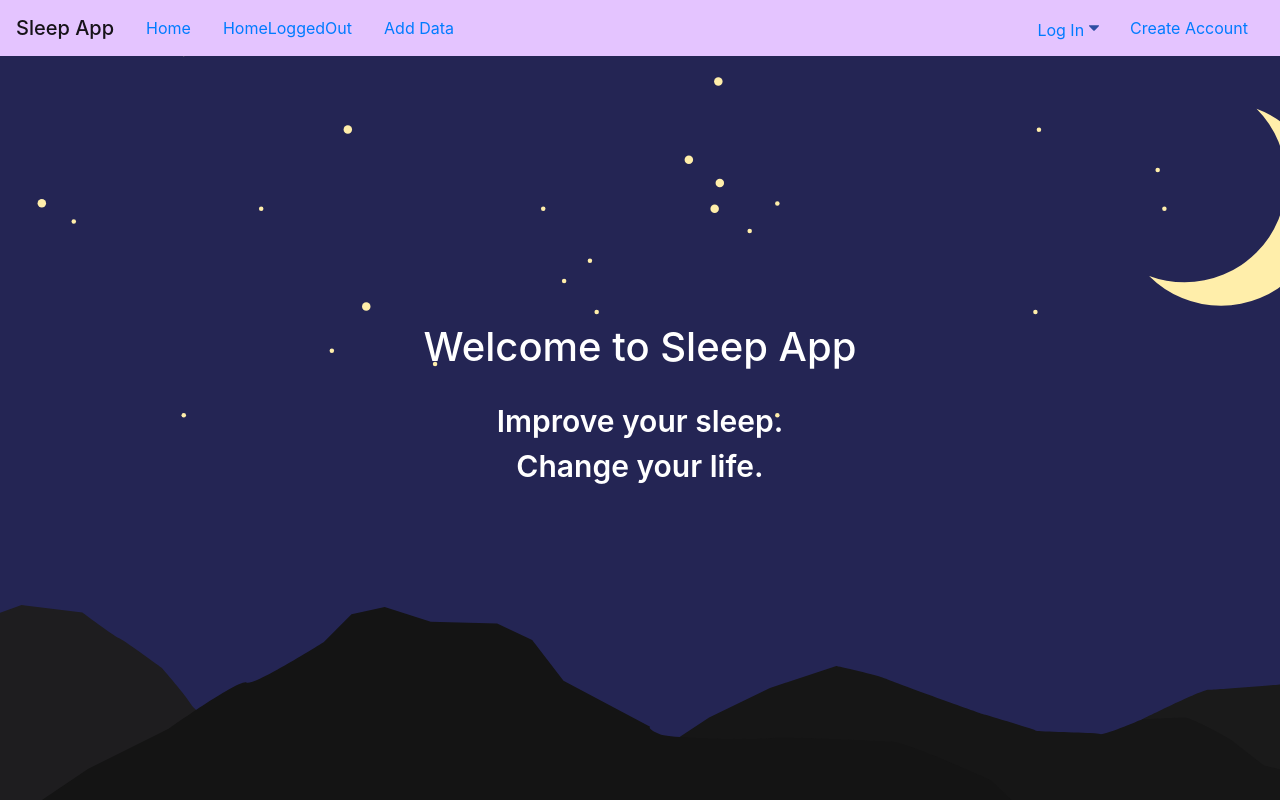
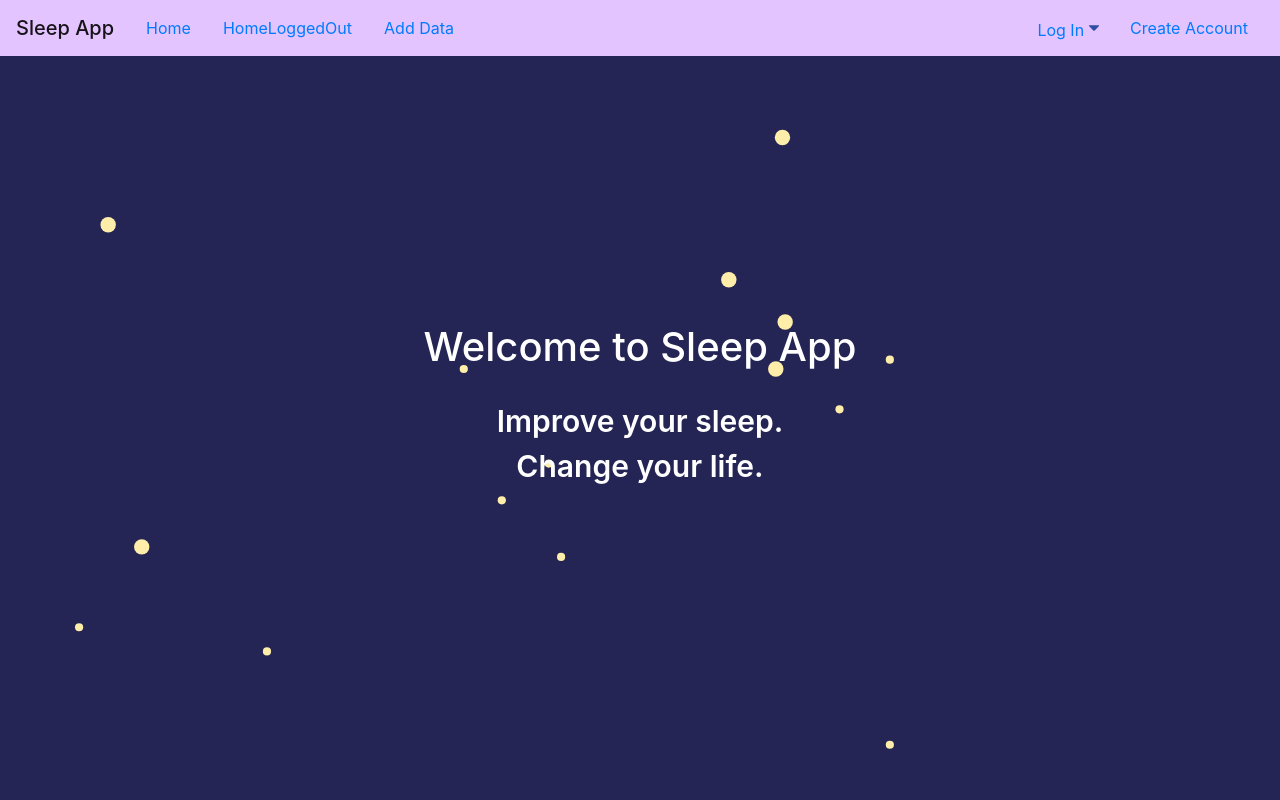
Before and after one commit to omartheman/sleep-app, a React (Create React App) app: page /sleep/home-logged-out in a window 1280 px wide. Shown: the top 800 px of the page. Built offline with nearby package versions, Linux system fonts and the light colour scheme; no server answers.

Commit message:
Add background to body

```diff
--- a/src/HomeLoggedOut.js
+++ b/src/HomeLoggedOut.js
@@ -1,6 +1,7 @@
 import { Container } from 'react-bootstrap';
 import './HomeLoggedOut.scss';
 import svgLandingPageSection1 from './landing-background-opt.svg';
+import backgroundTop from './landing-background-opt.svg';
 
 function HomeLoggedOut() {
   return(
@@ -10,9 +11,9 @@ function HomeLoggedOut() {
           <h1>Welcome to Sleep App</h1>
           <div>Improve your sleep.</div>
           <div>Change your life.</div>
-          <img className="home-logged-out-svg-section-1" src={svgLandingPageSection1} />
         </div>
         <div className="home-logged-out-section-2">
+          <h2>How It Works</h2>
         </div>
       </Container>
     </>
--- a/src/HomeLoggedOut.scss
+++ b/src/HomeLoggedOut.scss
@@ -6,10 +6,10 @@
 }
 .home-logged-out-section-1 {
   align-items: center;
+  justify-content: center;
   color: white;
   display: flex;
   flex-direction: column;
-  justify-content: center;
   height: calc(100vh - 100px);
   div {
     font-size: 30px;
@@ -34,16 +34,10 @@
     padding-top: 20px;
   }
 }
-.home-logged-out-svg-section-1 {
-  // height: 100vh;
-  @media (min-aspect-ratio: 16 / 9) {
-      width: 100%;
-      height: auto;
-  }
-  @media (max-aspect-ratio: 19 / 9) {
-      width: auto;
-      height: 100%;
-  }
-  position: fixed;
-  z-index: -1;
+body{
+  background-image: url(./landing-background-opt.svg);
+  height: 100%;
+  background-position: center;
+  background-repeat: no-repeat;
+  background-size: cover;
 }
```
Also changed, not shown: 1 other file (tests, documents, lock files or other folders).
